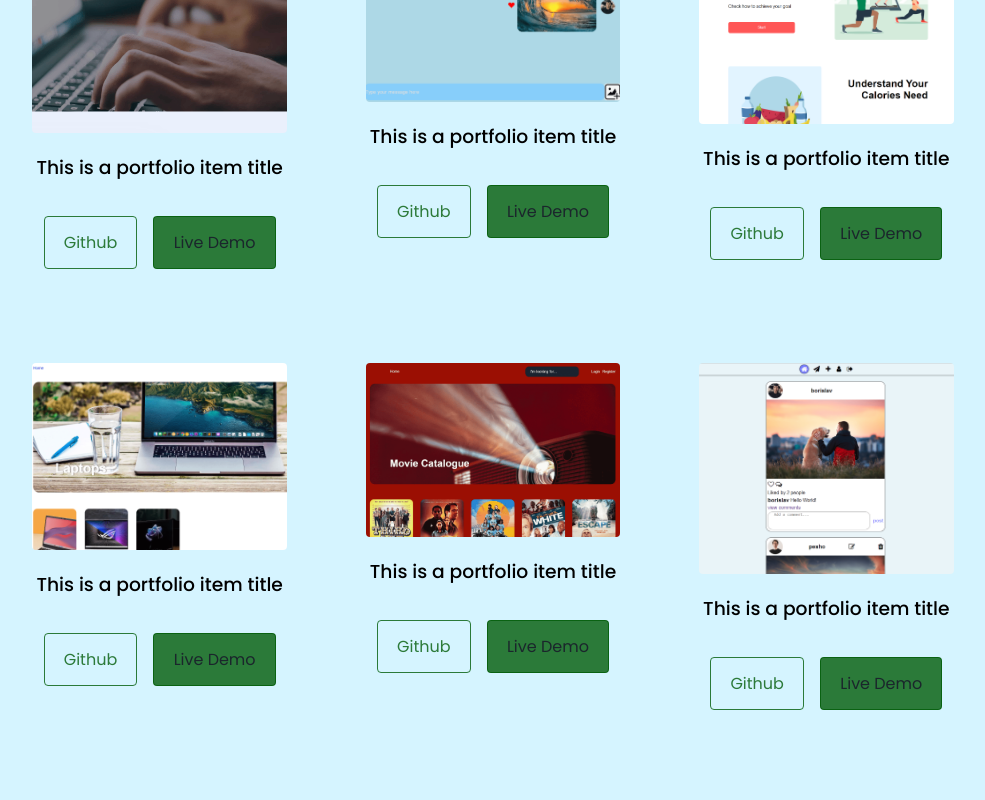
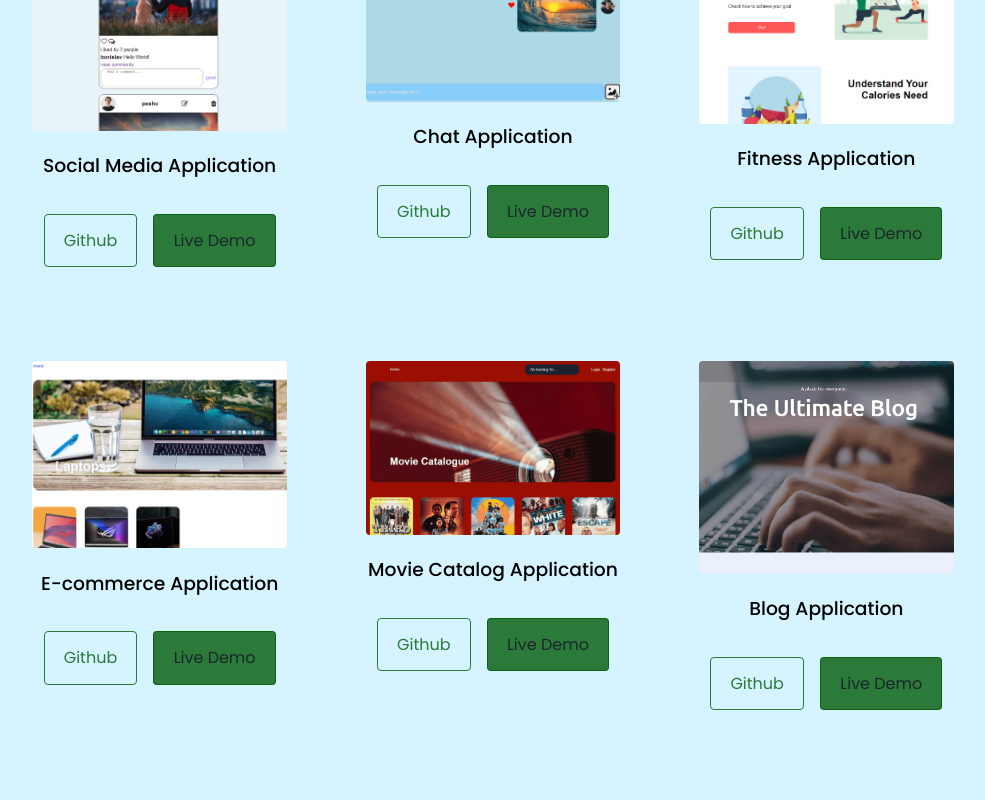
Before and after one commit to BorislavBenderov/my-react-portfolio, a React (Create React App) app: page / in a window 1280 px wide. Shown: the part 800-1600 px from the top of the page, without its empty margins (147-1132 px from the left). Built offline with nearby package versions, Linux system fonts and the light colour scheme.

Commit message:
Add titles for applications in portfolio component

```diff
--- a/src/components/portfolio/Portfolio.js
+++ b/src/components/portfolio/Portfolio.js
@@ -15,9 +15,9 @@ export const Portfolio = () => {
       <div className="container portfolio__container">
         <article className="portfolio__item">
           <div className="portfolio__item-image">
-            <img src={BLOG} alt="" />
+            <img src={SOCIALMEDIA} alt="" />
           </div>
-          <h3>This is a portfolio item title</h3>
+          <h3>Social Media Application</h3>
           <div className="portfolio__item-cta">
             <a href="https://github.com" className='btn'>Github</a>
             <a href="https://github.com" className='btn btn-primary'>Live Demo</a>
@@ -27,7 +27,7 @@ export const Portfolio = () => {
           <div className="portfolio__item-image">
             <img src={CHAT} alt="" />
           </div>
-          <h3>This is a portfolio item title</h3>
+          <h3>Chat Application</h3>
           <div className="portfolio__item-cta">
             <a href="https://github.com" className='btn'>Github</a>
             <a href="https://github.com" className='btn btn-primary'>Live Demo</a>
@@ -37,7 +37,7 @@ export const Portfolio = () => {
           <div className="portfolio__item-image">
             <img src={FITNESS} alt="" />
           </div>
-          <h3>This is a portfolio item title</h3>
+          <h3>Fitness Application</h3>
           <div className="portfolio__item-cta">
             <a href="https://github.com" className='btn'>Github</a>
             <a href="https://github.com" className='btn btn-primary'>Live Demo</a>
@@ -47,7 +47,7 @@ export const Portfolio = () => {
           <div className="portfolio__item-image">
             <img src={LAPTOP} alt="" />
           </div>
-          <h3>This is a portfolio item title</h3>
+          <h3>E-commerce Application</h3>
           <div className="portfolio__item-cta">
             <a href="https://github.com" className='btn'>Github</a>
             <a href="https://github.com" className='btn btn-primary'>Live Demo</a>
@@ -57,7 +57,7 @@ export const Portfolio = () => {
           <div className="portfolio__item-image">
             <img src={MOVIE} alt="" />
           </div>
-          <h3>This is a portfolio item title</h3>
+          <h3>Movie Catalog Application</h3>
           <div className="portfolio__item-cta">
             <a href="https://github.com" className='btn'>Github</a>
             <a href="https://github.com" className='btn btn-primary'>Live Demo</a>
@@ -65,9 +65,9 @@ export const Portfolio = () => {
         </article>
         <article className="portfolio__item">
           <div className="portfolio__item-image">
-            <img src={SOCIALMEDIA} alt="" />
+            <img src={BLOG} alt="" />
           </div>
-          <h3>This is a portfolio item title</h3>
+          <h3>Blog Application</h3>
           <div className="portfolio__item-cta">
             <a href="https://github.com" className='btn'>Github</a>
             <a href="https://github.com" className='btn btn-primary'>Live Demo</a>
@@ -77,7 +77,7 @@ export const Portfolio = () => {
           <div className="portfolio__item-image">
             <img src={TODOS} alt="" />
           </div>
-          <h3>This is a portfolio item title</h3>
+          <h3>ToDo List Application</h3>
           <div className="portfolio__item-cta">
             <a href="https://github.com" className='btn'>Github</a>
             <a href="https://github.com" className='btn btn-primary'>Live Demo</a>
```
